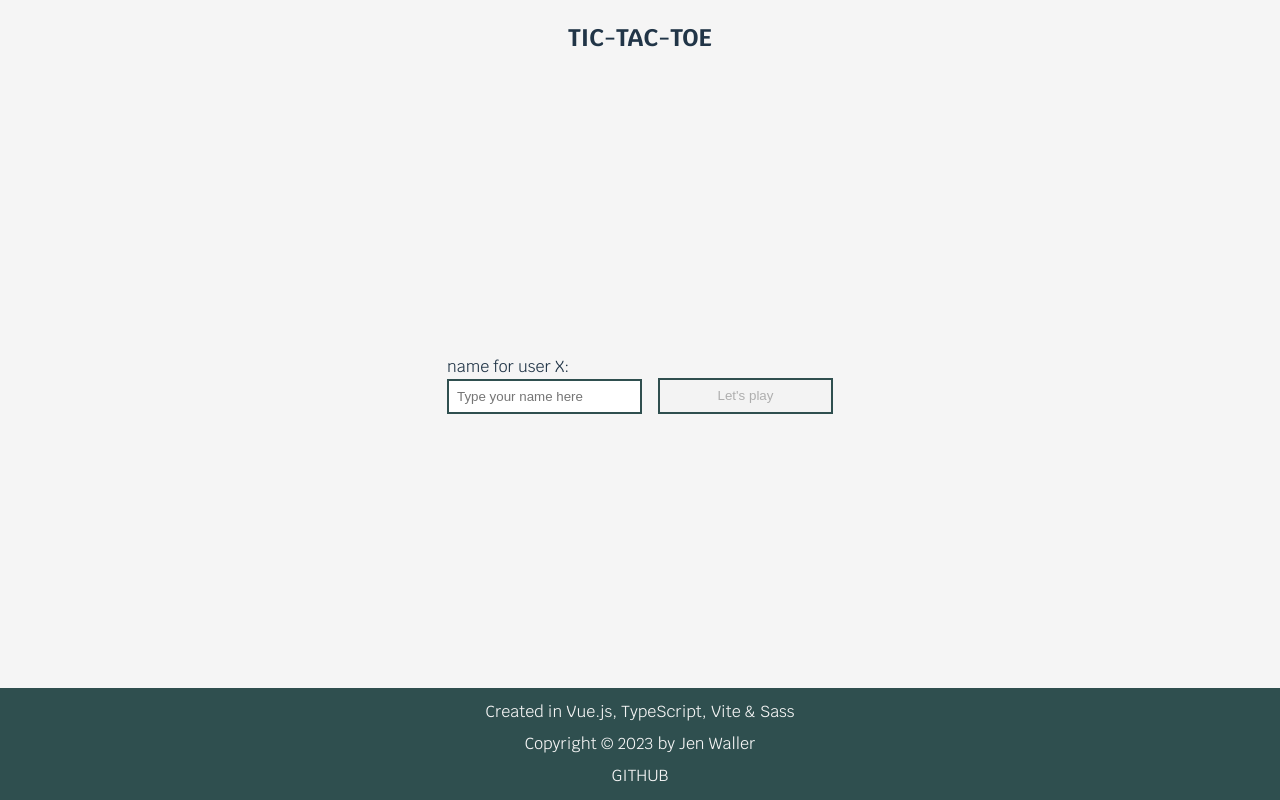
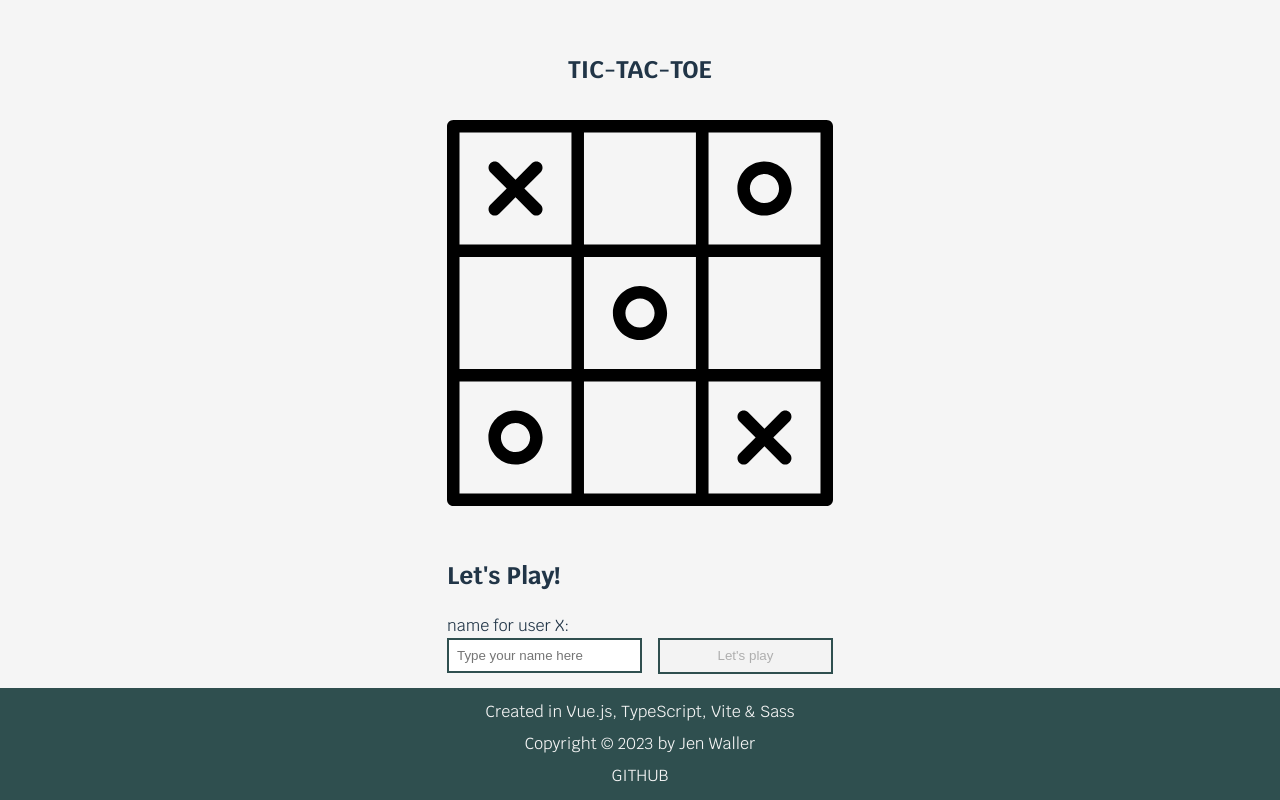
Before and after one commit to jenmwa/tic-tac-toe, a Vue app: page / in a window 1280 px wide. Built offline with nearby package versions, Linux system fonts and the light colour scheme.

Commit message:
tic-tac-toe img added

```diff
--- a/index.html
+++ b/index.html
@@ -2,7 +2,7 @@
 <html lang="en">
   <head>
     <meta charset="UTF-8" />
-    <link rel="icon" type="image/svg+xml" href="/vite.svg" />
+    <link rel="icon" type="image/svg+xml" href="/public/tic-tac-toe-svgrepo-com.svg" />
     <meta name="viewport" content="width=device-width, initial-scale=1.0" />
 
     <link rel="preconnect" href="https://fonts.googleapis.com">
--- a/src/App.vue
+++ b/src/App.vue
@@ -1,10 +1,8 @@
 <script setup lang="ts">
-
 import LoginUser from './components/LoginUser.vue';
 import HeaderComponent from './components/HeaderComponent.vue';
 import FooterComponent from './components/FooterComponent.vue';
 
-// import HelloWorld from './components/HelloWorld.vue'
 </script>
 
 <template>
--- a/src/components/HeaderComponent.vue
+++ b/src/components/HeaderComponent.vue
@@ -1,6 +1,4 @@
 <script setup lang="ts">
-
-
 
 </script>
 
@@ -12,13 +10,11 @@
 
 <style scoped lang="scss">
 nav {
-  display: flex;
-  justify-content: center;
+  margin-bottom: 2rem;;
 }
 h2 {
-  position: absolute;
-  top: 0;
-
+  text-align: center;
 }
 
+
 </style>
--- a/src/components/LoginUser.vue
+++ b/src/components/LoginUser.vue
@@ -2,6 +2,8 @@
 import { onMounted, ref } from 'vue';
 import { Player } from '../models/Player'
 import GameBoard from './GameBoard.vue';
+import gameImg from '/public/game.svg';
+
 
 const playerName = ref('');
 
@@ -68,11 +70,15 @@ onMounted(() => {
 
 <template>
 <section v-if="!userListFull" class="login">
+  <img v-bind:src="gameImg"/>
+  <h2>Let's Play!</h2>
+<div class="login-wrapper">
   <label for="user">
     name for user <span>{{ currentUserSymbol }}</span>:<br>
     <input type="text" id="user" placeholder='Type your name here' v-model="playerName" @keydown.enter="createUser">
   </label>
   <button @click="createUser" :disabled="playerName === ''">Let's play</button>
+</div>
 </section>
 <GameBoard v-else :players="players" @reset="resetGame"></GameBoard>
 </template>
@@ -81,11 +87,20 @@ onMounted(() => {
 .login {
 text-align: left;
 display: flex;
-justify-content: space-between;
-align-items: end;
+flex-direction: column;
+justify-content: center;
+// justify-content: space-between;
+// align-items: end;
 margin-bottom: 2rem;
+
+img {
+  margin-bottom: 2rem;
+}
 }
 
+.input-wrapper {
+  padding-top: 2rem;
+}
 input {
   padding: 0.5rem;
   border: 2px solid darkslategrey;
--- a/src/style.css
+++ b/src/style.css
@@ -19,7 +19,7 @@ a:hover {
 body {
   margin: 0;
   display: flex;
-  place-items: center;
+  /* place-items: center; */
   min-width: 320px;
   min-height: 100vh;
   position: relative;
```
Also changed, not shown: public/game.svg (added), public/tic-tac-toe-svgrepo-com.svg (added).
